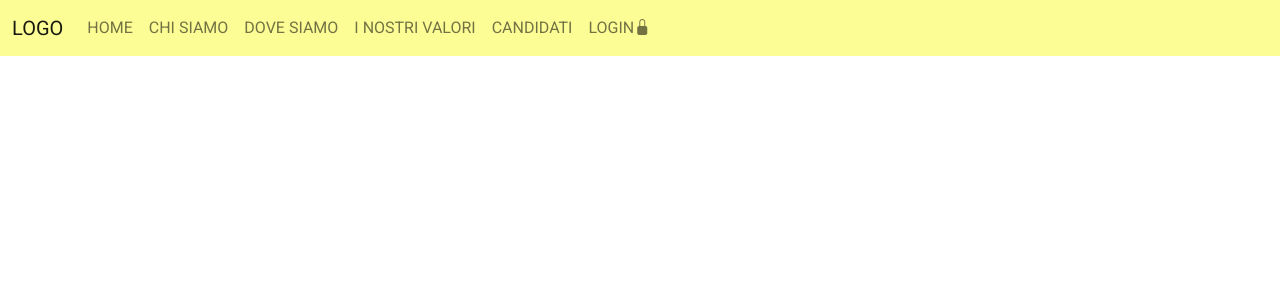
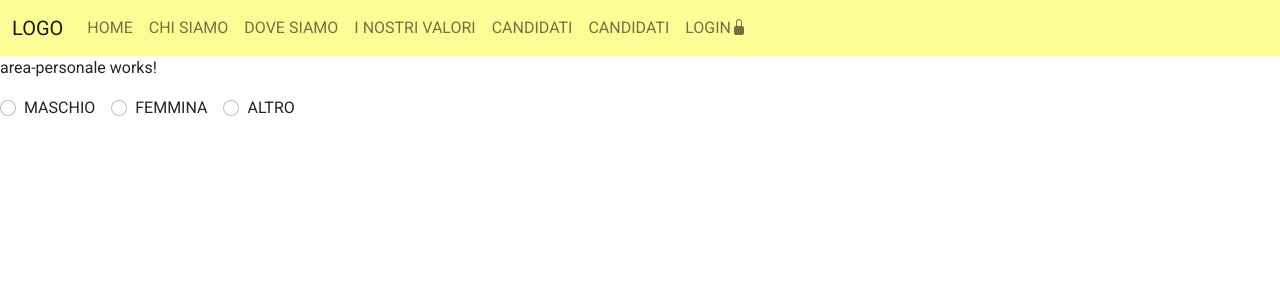
Before and after one commit to Louis-Guiniot/jac-game, an Angular app in the folder game/: page /area-personale in a window 1280 px wide. Before the commit this address led to /. Shown: the top 300 px of the page. Built offline with nearby package versions, Linux system fonts and the light colour scheme.

Commit message:
aggiunta area personale a app

```diff
--- a/game/src/app/app-routing.module.ts
+++ b/game/src/app/app-routing.module.ts
@@ -7,7 +7,9 @@ const routes: Routes = [
   { path: 'pagina-candidatura', loadChildren: () => import('./components/pagina-candidatura/pagina-candidatura.module').then(m => m.PaginaCandidaturaModule)},
   { path: 'login', loadChildren: () => import('./components/login/login.module').then(m => m.LoginModule)},
   { path: 'chi-siamo', loadChildren: () => import('./components/chi-siamo/chi-siamo.module').then(m => m.ChiSiamoModule)},
+  { path: 'area-personale', loadChildren: () => import('./components/area-personale/area-personale.module').then(m => m.AreaPersonaleModule)},
 ];
+
 
 @NgModule({
   imports: [RouterModule.forRoot(routes)],
--- a/game/src/app/app.module.ts
+++ b/game/src/app/app.module.ts
@@ -10,6 +10,7 @@ import { NavBarComponent } from './components/nav-bar/main/nav-bar.component';
 import { HttpClientModule } from '@angular/common/http';
 import { ChiSiamoComponent } from './components/chi-siamo/main/chi-siamo.component';
 import { LoginComponent } from './components/login/main/login.component';
+import { AreaPersonaleComponent } from './components/area-personale/main/area-personale.component';
 
 @NgModule({
   declarations: [
@@ -18,7 +19,8 @@ import { LoginComponent } from './components/login/main/login.component';
     PaginaCandidaturaComponent,
     NavBarComponent,
     ChiSiamoComponent,
-    LoginComponent
+    LoginComponent,
+    AreaPersonaleComponent
   ],
   imports: [
     BrowserModule,
--- /dev/null
+++ b/game/src/app/components/area-personale/area-personale-routing.module.ts
@@ -0,0 +1,12 @@
+import { NgModule } from '@angular/core';
+import { CommonModule } from '@angular/common';
+import { AreaPersonaleComponent } from './main/area-personale.component';
+import { Routes, RouterModule } from '@angular/router';
+
+const routes: Routes = [{ path: '', component: AreaPersonaleComponent }];
+
+@NgModule({
+  imports: [RouterModule.forChild(routes)],
+  exports: [RouterModule]
+})
+export class AreaPersonaleRoutingModule { }
--- /dev/null
+++ b/game/src/app/components/area-personale/main/area-personale.component.html
@@ -0,0 +1,18 @@
+<p>area-personale works!</p>
+<div class="row">
+    <div class="col">
+        <div class="form-check form-check-inline">
+            <input class="form-check-input" type="radio" name="inlineRadioOptions" id="inlineRadio1" value="option1">
+            <label class="form-check-label" for="inlineRadio1">MASCHIO</label>
+        </div>
+        <div class="form-check form-check-inline">
+            <input class="form-check-input" type="radio" name="inlineRadioOptions" id="inlineRadio2" value="option2">
+            <label class="form-check-label" for="inlineRadio2">FEMMINA</label>
+        </div>
+        <div class="form-check form-check-inline">
+            <input class="form-check-input" type="radio" name="inlineRadioOptions" id="inlineRadio3" value="option3">
+            <label class="form-check-label" for="inlineRadio3">ALTRO</label>
+        </div>
+    </div>
+
+</div>
--- /dev/null
+++ b/game/src/app/components/area-personale/main/area-personale.component.ts
@@ -0,0 +1,15 @@
+import { Component, OnInit } from '@angular/core';
+
+@Component({
+  selector: 'app-area-personale',
+  templateUrl: './area-personale.component.html',
+  styleUrls: ['./area-personale.component.scss']
+})
+export class AreaPersonaleComponent implements OnInit {
+
+  constructor() { }
+
+  ngOnInit(): void {
+  }
+
+}
--- a/game/src/app/components/login/main/login.component.html
+++ b/game/src/app/components/login/main/login.component.html
@@ -1,4 +1,9 @@
 <p>login works!</p>
+<div class="card">
+    <div class="card-header">
+        Login
+    </div>
+    <div class="card-body">
         <div class="row">
             <div class="col">
                 <div class="form-floating mb-3">
@@ -14,7 +19,9 @@
                 </div>
             </div>
         </div>
+    </div>
 
     <button type="submit" class="btn btn-outline-dark">
     entra
 </button>
+</div>
--- a/game/src/app/components/nav-bar/main/nav-bar.component.ts
+++ b/game/src/app/components/nav-bar/main/nav-bar.component.ts
@@ -15,6 +15,8 @@ export class NavBarComponent implements OnInit {
     {url:'dove-siamo',label:'dove siamo'},
     {url:'valori',label:'i nostri valori'},
     {url:'pagina-candidatura',label:'candidati'},
+    {url:'area-candidatura',label:'candidati'},
+
   ]
 
   loginUrl = 'login'
--- a/game/src/app/components/pagina-candidatura/main/pagina-candidatura.component.scss
+++ b/game/src/app/components/pagina-candidatura/main/pagina-candidatura.component.scss
@@ -2,3 +2,9 @@
     width: 60%;
     margin: auto;
 }
+
+button {
+    width: 30%;
+    margin-top: 2%;
+    margin-right: 1%;
+}
```
Also changed, not shown: game/src/app/components/area-personale/area-personale.module.ts (added, +15 -0 lines), game/src/app/components/area-personale/main/area-personale.component.scss (added), 1 other file (tests, documents, lock files or other folders). Lines whose indentation alone changed are shown as unchanged.
